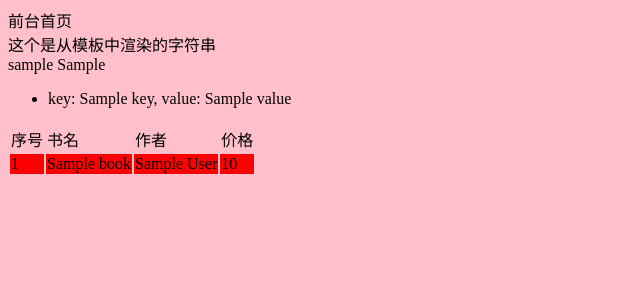
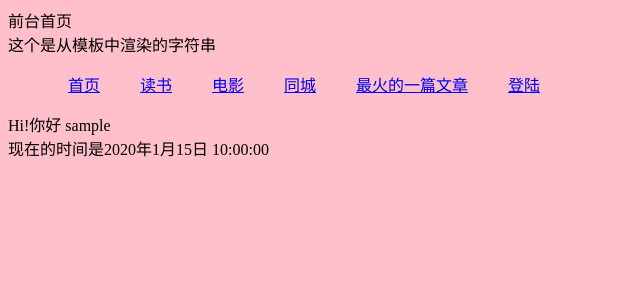
Before and after one commit to MiracleShadow/django-bigdata, a Django app: template templates/index.html in a window 1280 px wide. Shown: the top 300 px of the page, without its empty margins (0-640 px from the left). Run offline with Django 3.2, Linux system fonts and the light colour scheme; the template is opened without the code that fills it: most values are stand-ins (such as "Sample title", 1, 10 or a date in 2020).

Commit message:
Update index.html

```diff
--- a/templates/index.html
+++ b/templates/index.html
@@ -7,6 +7,16 @@
         body {
             background: pink;
         }
+
+        .nav {
+            overflow: hidden;
+        }
+
+        .nav li {
+            float: left;
+            list-style: none;
+            margin: 0 20px;
+        }
     </style>
 </head>
 <body>
@@ -15,62 +25,16 @@
 这个是从模板中渲染的字符串
 <br>
 
-{{ person.username }}
-{{ persons.0 }}
-{#注意不可以使用 persons[0] #}
-
-{#{% if person.age < 18 %}#}
-{#    <p>您未满18岁，请退出</p>#}
-{#{% elif person.age >= 18 %}#}
-{#    <p>您已满18岁</p>#}
-{#{% endif %}#}
-
-{#{% if '张三' in persons %}#}
-{#    <p>张三到！</p>#}
-{#{% else %}#}
-{#    <p>张三呢？</p>#}
-{#{% endif %}#}
-
-{#{% if 1 is 1 %}#}
-{#    <p>1 is 1</p>#}
-{#{% endif %}#}
-
-<ul>
-    {% for key, value in person.items %}
-        <li>key: {{ key }}, value: {{ value }}</li>
-    {% empty %}
-        <li>没有人</li>
-    {% endfor %}
+<ul class="nav">
+    <li><a href="/">首页</a></li>
+    <li><a href="{% url 'front:book' %}">读书</a></li>
+    <li><a href="{% url 'front:movie' %}">电影</a></li>
+    <li><a href="{% url 'front:city' %}">同城</a></li>
+    <li><a href="{% url 'front:book_detail' book_id='1' category='1'%}">最火的一篇文章</a></li>
+    <li><a href="{% url 'front:login' %}?next=/">登陆</a></li>
 </ul>
-<table>
-    <thead>
-    <tr>
-        <td>序号</td>
-        <td>书名</td>
-        <td>作者</td>
-        <td>价格</td>
-    </tr>
-    </thead>
-    <tbody>
-    {% for book in books %}
-        {% if forloop.first %}
-            <tr style="background: red;">
-        {% elif forloop.last %}
-            <tr style="background: green;">
-        {% else %}
-            <tr>
-        {% endif %}
-            <td>{{ forloop.counter }}</td>
-            {# {{ forloop.counter0 }} 从0开始 #}
-            {# {{ forloop.revcounter }} 反向 #}
-            <td>{{ book.name }}</td>
-            <td>{{ book.author }}</td>
-            <td>{{ book.price }}</td>
-        </tr>
-    {% endfor %}
-
-    </tbody>
-</table>
-
+Hi!你好 {{ username }}
+<br>
+现在的时间是{{ today|date:"Y年n月j日 G:i:s" }}
 </body>
 </html>
```
